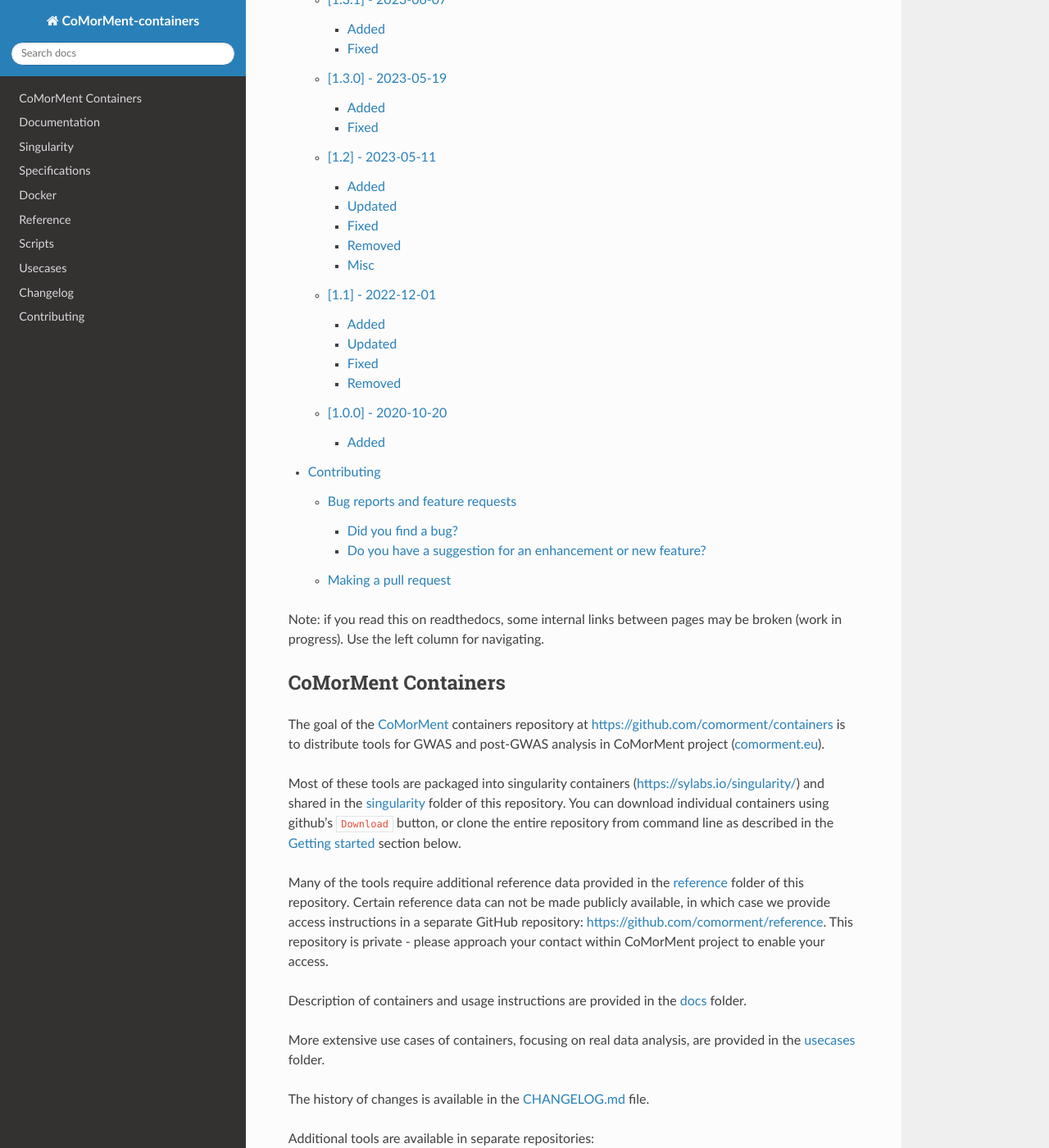
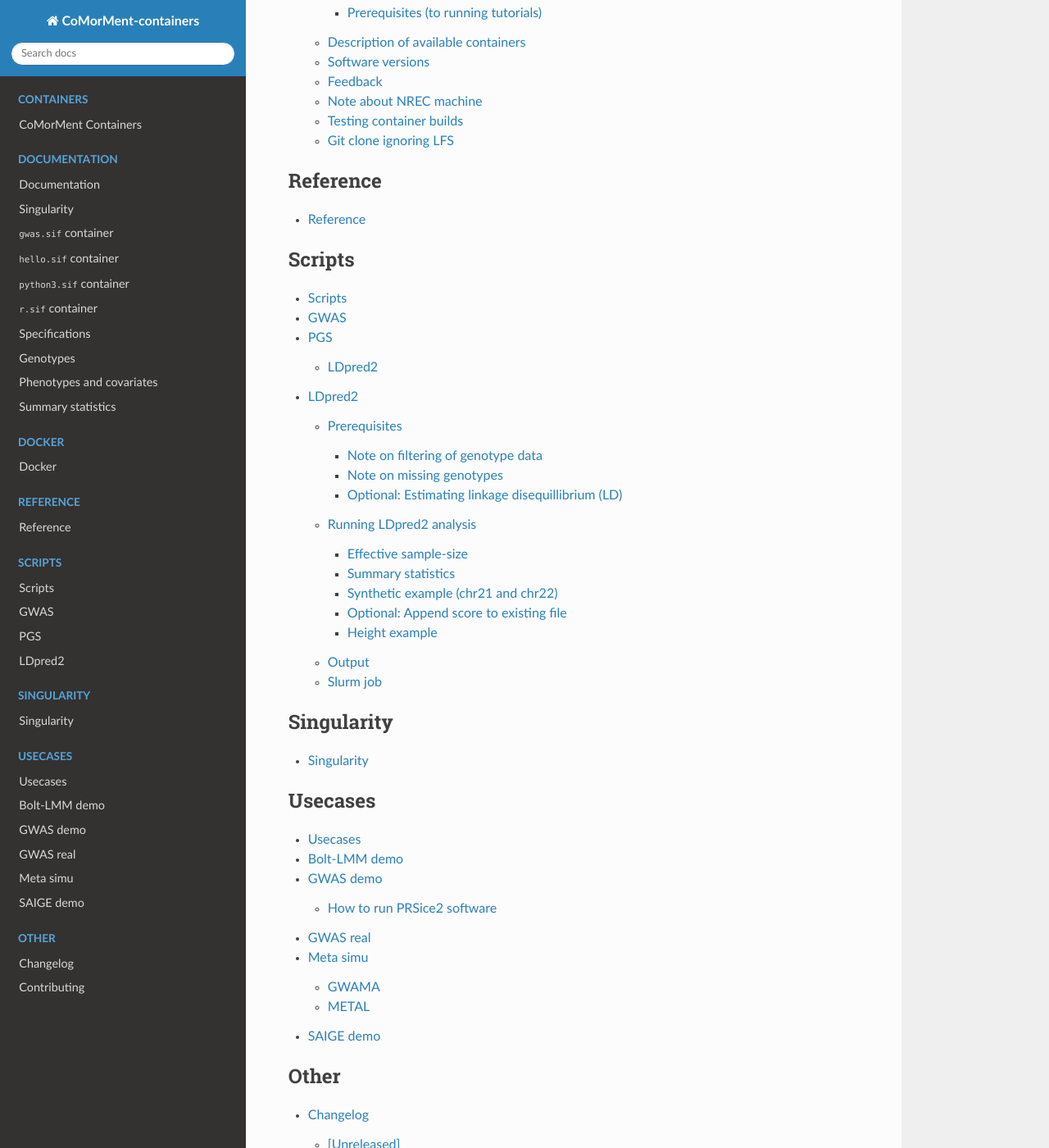
Before and after one commit to comorment/containers, a Sphinx documentation site: the page built from sphinx-docs/source/index.rst, in a window 1280 px wide and 1400 px high, scrolled down 1253 px. Shown: the whole window at 82% size. Built offline with Sphinx 7.4.7 and the Read the Docs theme 2.0.0, drawn with Linux system fonts in a browser that asks for light colours; some of the changed text lies outside the part shown.

Commit message:
Fixed broken links in online documentation Fixes #169

```diff
--- a/sphinx-docs/source/index.rst
+++ b/sphinx-docs/source/index.rst
@@ -10,21 +10,60 @@
 hosted at `GitHub.com/CoMorMent/containers <https://github.com/comorment/containers>`_.
 
 .. toctree::
+   :caption: Containers
    :maxdepth: 0
 
    README
+
+.. toctree::
+   :caption: Documentation
+   :glob:
+   :maxdepth: 0
+
    docs/README
-   docs/singularity/README
-   docs/specifications/README
+   docs/singularity/*
+   docs/specifications/*
+
+.. toctree::
+   :caption: Docker
+   :maxdepth: 0
+
    docker/README
+
+.. toctree::
+   :caption: Reference
+
    reference/README
+
+.. toctree::
+   :caption: Scripts
+   :maxdepth: 0
+
    scripts/README
-   usecases/README
+   scripts/gwas/README
+   scripts/pgs/README
+   scripts/pgs/LDpred2/README
+
+.. toctree::
+   :caption: Singularity
+   :maxdepth: 0
+
+   singularity/README
+
+.. toctree::
+   :caption: Usecases
+   :glob:
+   :maxdepth: 0
+
+   usecases/*
+
+.. toctree::
+   :caption: Other
+   :maxdepth: 0
+
    CHANGELOG
    CONTRIBUTING
 
-Note: if you read this on readthedocs, some internal links between pages may be broken (work in progress).
-Use the left column for navigating.
 
 .. include:: ../../README.md
    :parser: myst_parser.sphinx_
```
